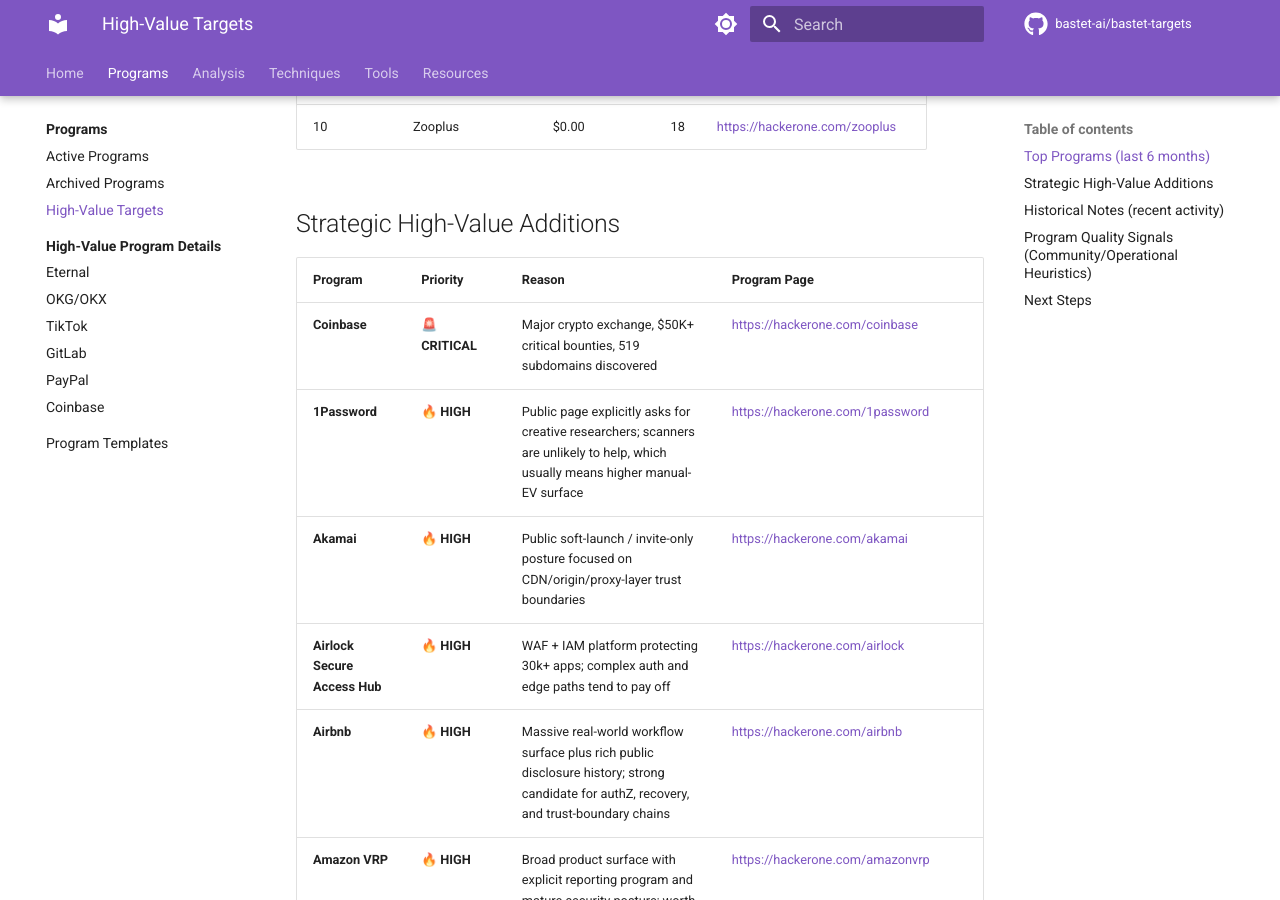
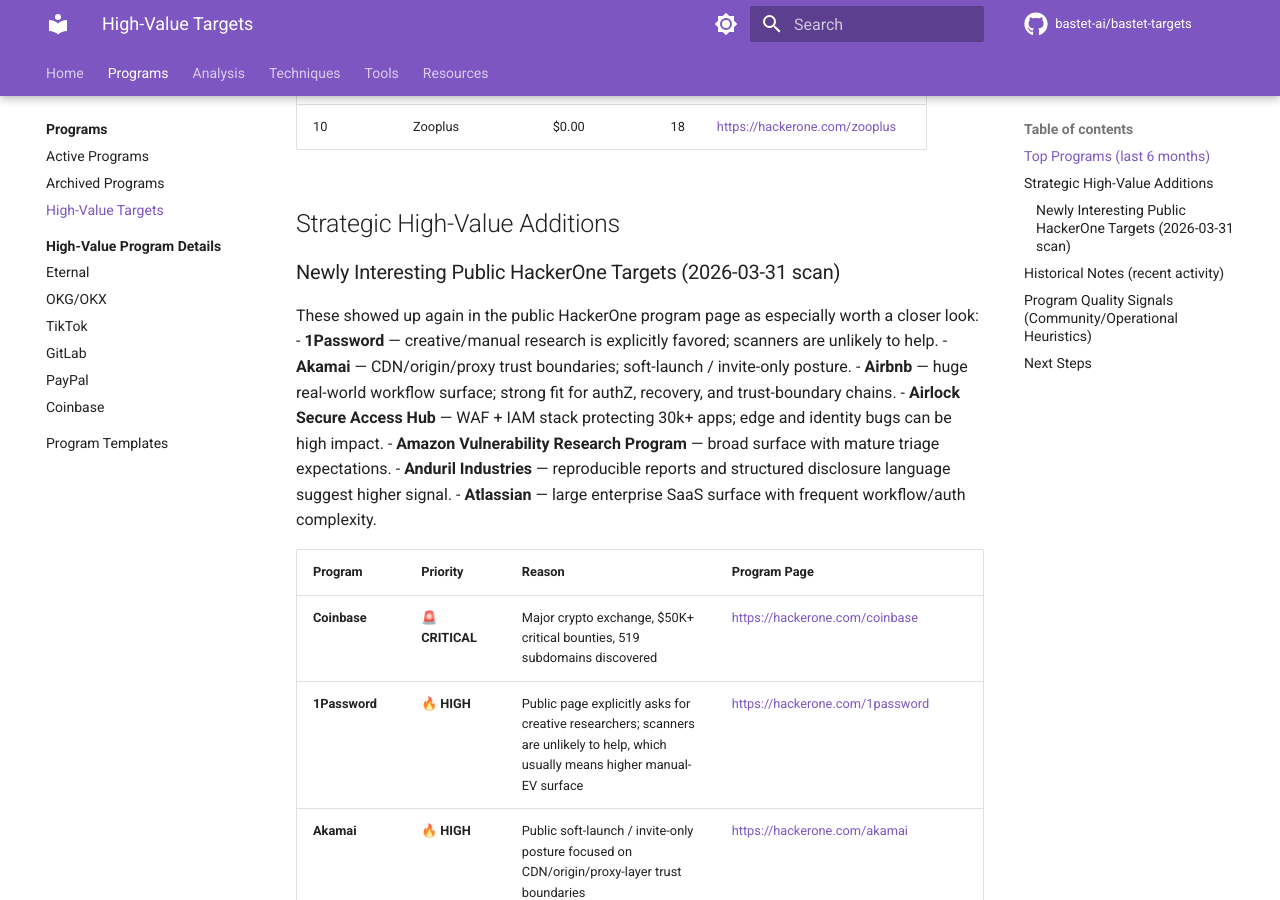
Before and after one commit to bastet-ai/bastet-targets, an MkDocs documentation site: the page built from docs/programs/high-value.md, in a window 1280 px wide and 900 px high, scrolled down 788 px. Built offline with MkDocs 1.6.1 and Material for MkDocs 9.7.7, drawn with Linux system fonts in a browser that asks for light colours; comment, search, counter and statistics services are not loaded.

Commit message:
docs: refresh H1 target and quality signals

```diff
--- a/docs/programs/high-value.md
+++ b/docs/programs/high-value.md
@@ -20,6 +20,17 @@
 | 10 | Zooplus | $0.00 | 18 | https://hackerone.com/zooplus |
 
 ## Strategic High-Value Additions
+
+### Newly Interesting Public HackerOne Targets (2026-03-31 scan)
+These showed up again in the public HackerOne program page as especially worth a closer look:
+- **1Password** — creative/manual research is explicitly favored; scanners are unlikely to help.
+- **Akamai** — CDN/origin/proxy trust boundaries; soft-launch / invite-only posture.
+- **Airbnb** — huge real-world workflow surface; strong fit for authZ, recovery, and trust-boundary chains.
+- **Airlock Secure Access Hub** — WAF + IAM stack protecting 30k+ apps; edge and identity bugs can be high impact.
+- **Amazon Vulnerability Research Program** — broad surface with mature triage expectations.
+- **Anduril Industries** — reproducible reports and structured disclosure language suggest higher signal.
+- **Atlassian** — large enterprise SaaS surface with frequent workflow/auth complexity.
+
 
 | Program | Priority | Reason | Program Page |
 | ------- | -------- | ------ | ------------ |
```
Also changed, not shown: docs/programs/program-quality-signals.md (+2 -0 lines).
